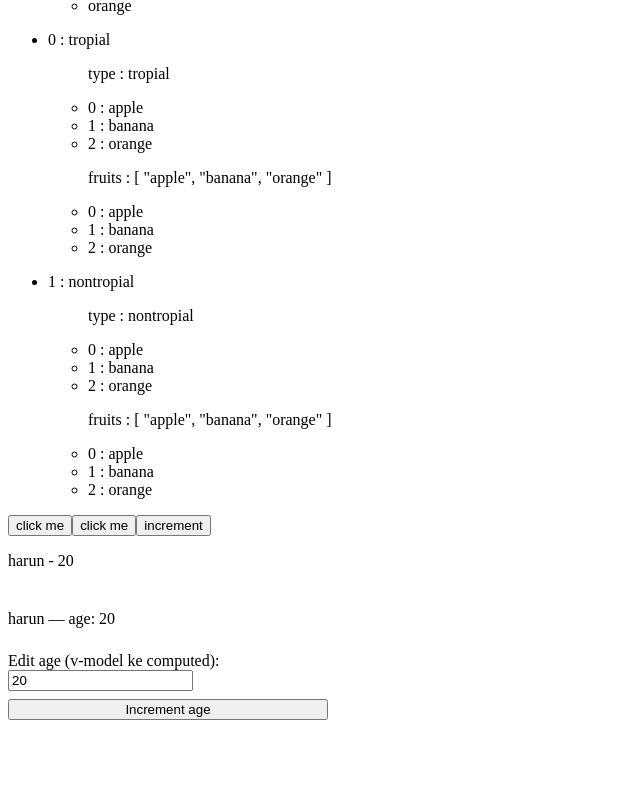
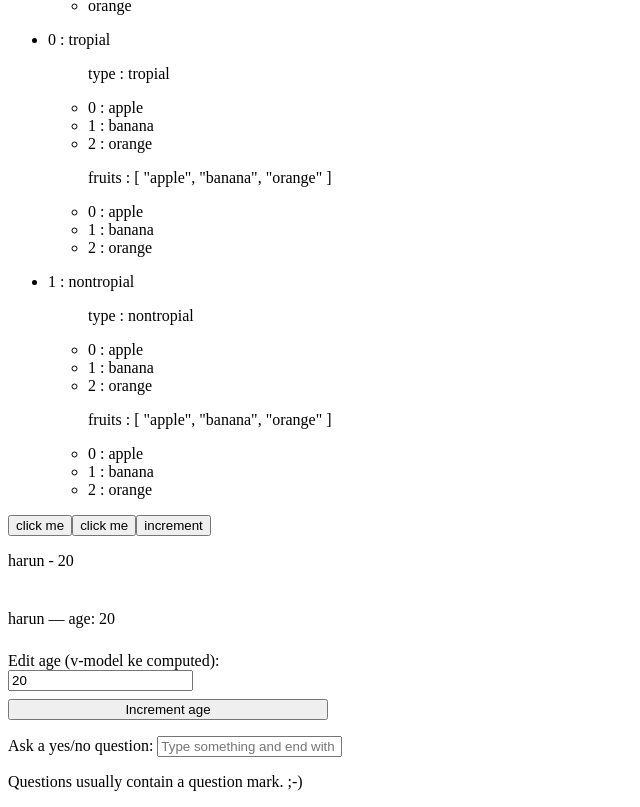
Before and after one commit to harun-alrosyid/vue-learn, a Vue app: page / in a window 1280 px wide. Shown: the part 708-1515 px from the top of the page, without its empty margins (0-640 px from the left). Before the commit the page ends 1436 px from the top, so only its background shows below. Built offline with nearby package versions, Linux system fonts and the light colour scheme.

Commit message:
feat: wactcher

```diff
--- a/src/App.vue
+++ b/src/App.vue
@@ -5,6 +5,7 @@ import TryMe from './components/TryMe.vue'
 import EmitingListenEvent from './components/EmitingListenEvent.vue'
 import EmitingListenEventArgument from './components/EmitingListenEventArgument.vue'
 import ReactiveComputed from './components/ReactiveComputed.vue'
+import WatcherComponent from './components/WatcherComponent.vue'
 
 const name = 'harun'
 
@@ -127,6 +128,9 @@ watch(count, (newVal, oldVal) => {
    <!-- computed and reactive -->
   <ReactiveComputed />
 
+  <WatcherComponent />
+
+
 </template>
 
 <style scoped></style>
--- /dev/null
+++ b/src/components/WatcherComponent.vue
@@ -0,0 +1,60 @@
+<script setup>
+import { ref, watch } from 'vue'
+
+const question = ref('')
+const answer = ref('Questions usually contain a question mark. ;-)')
+const loading = ref(false)
+
+// Debounce manual
+let timer = null
+let aborter = null
+
+watch(question, (newQ) => {
+  const q = String(newQ).trim()
+
+  // Harus ada tanda tanya ? (baik ASCII "?" maupun full-width "？")
+  const hasQuestionMark = /[?？]/.test(q)
+  if (!hasQuestionMark) {
+    // Optional: reset state saat tidak ada tanda tanya
+    loading.value = false
+    answer.value = 'Questions usually contain a question mark. ;-)'
+    if (aborter) aborter.abort()
+    if (timer) clearTimeout(timer)
+    return
+    }
+
+  // Debounce 400ms
+  if (timer) clearTimeout(timer)
+  timer = setTimeout(async () => {
+    // Batalkan request sebelumnya jika ada
+    if (aborter) aborter.abort()
+    aborter = new AbortController()
+
+    loading.value = true
+    answer.value = 'Thinking...'
+
+    try {
+      const res = await fetch('https://yesno.wtf/api', {
+        signal: aborter.signal
+      })
+      const data = await res.json()
+      // data.answer = "yes" | "no" | "maybe"
+      answer.value = data.answer
+    } catch (err) {
+      if (err.name !== 'AbortError') {
+        answer.value = 'Error! Could not reach the API. ' + err
+      }
+    } finally {
+      loading.value = false
+    }
+  }, 400)
+})
+</script>
+
+<template>
+  <p>
+    Ask a yes/no question:
+    <input v-model.trim="question" :disabled="loading" placeholder="Type something and end with ?" />
+  </p>
+  <p>{{ answer }}</p>
+</template>
```
